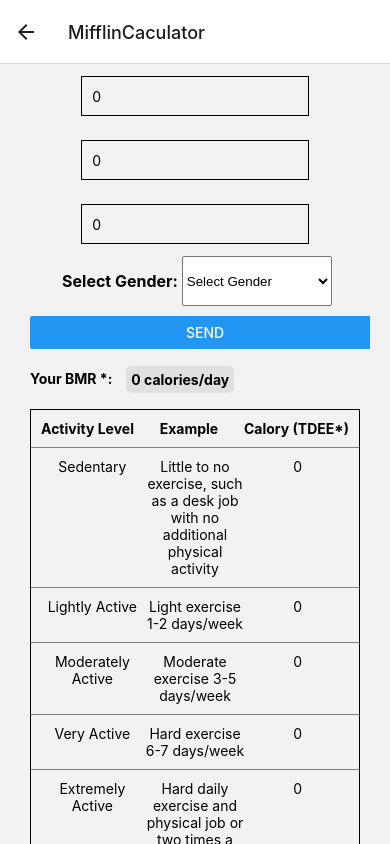
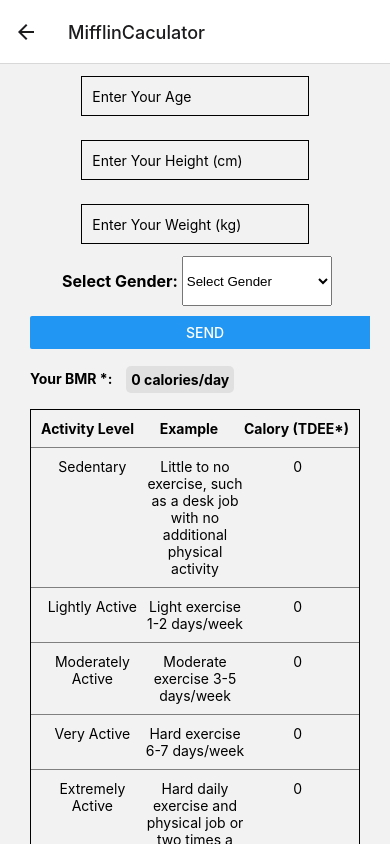
Before and after one commit to FengyanTina/NutritionCaculator, a React Native app: screen /MifflinCaculator in a window 390 px wide. Built offline with nearby package versions, Linux system fonts and the light colour scheme.

Commit message:
now reset working and validation working

```diff
--- a/App.tsx
+++ b/App.tsx
@@ -8,7 +8,7 @@ import MacronutrientsScreen from './screens/MacronutrientsScreen';
 import WeightManagerScreen from './screens/WeightManagerScreen';
 import IdealBodyWeightScreen from './screens/IdealBodyWeightScreen';
 import { HomeNavigationProvider } from './components/HomeNavigationContext';
-import { CalculationContext, CalculationProvider } from './components/CalculationContext';
+import { CalculationProvider } from './components/CalculationContext';
 import CalculateBMIScreen from './screens/CalculateBMIScreen';
 import MifflinCaculatorScreen from './screens/MifflinCaculator';
 
--- a/components/InputForm.tsx
+++ b/components/InputForm.tsx
@@ -11,39 +11,36 @@ import {
 import { Picker } from "@react-native-picker/picker";
 import { useCalculationContext } from "./CalculationContext";
 import { User, defaultUser } from "../models/UserInfor";
-  import { z } from 'zod';
-  import { Controller,  useForm } from "react-hook-form";
-  import { zodResolver } from '@hookform/resolvers/zod';
+import { z } from "zod";
+import { Controller, useForm } from "react-hook-form";
+import { zodResolver } from "@hookform/resolvers/zod";
+import React, { useEffect } from "react";
 
 const UserSchema: z.ZodType<User> = z.object({
+  age: z.coerce
+    .number({
+      required_error: "Du måste ange en giltigt vikt",
+      invalid_type_error: "Du måste ange ett riktigt num",
+    })
+    .positive({ message: "Åldern måste vara positivt." })
+    .int({ message: "Åldern måste vara ett heltal." }),
   weight: z.coerce
     .number({
-          required_error: 'Du måste ange en giltigt vikt',
-          invalid_type_error: 'Du måste ange ett riktigt num',
-        }).min(0, { message: 'Vikten måste filled in.' })
-      .positive({ message: 'Vikten måste vara positivt.' }) // Check for positive value
-
-        , // Check for non-negative value
+      required_error: "Du måste ange en giltigt vikt",
+      invalid_type_error: "Du måste ange ett riktigt num",
+    })
+    .min(0, { message: "Vikten måste vara positivt." })
+    .positive({ message: "Vikten måste vara positivt." }),
   height: z.coerce
     .number({
-          required_error: 'Du måste ange en giltigt vikt',
-          invalid_type_error: 'Du måste ange ett riktigt num',
+      required_error: "Du måste ange en giltigt vikt",
+      invalid_type_error: "Du måste ange ett riktigt num",
     })
-        .positive({ message: 'Höjden måste vara positivt.' }) // Check for positive value
-        .min(0, { message: 'Höjden måste vara positivt.' }), // Check for non-negative value
-      age: z.coerce
-        .number({
-            required_error: 'Du måste ange en giltigt vikt',
-            invalid_type_error: 'Du måste ange ett riktigt num',
-          })
-        .positive({ message: 'Åldern måste vara positivt.' }) // Check for positive value
-        .int({ message: 'Åldern måste vara ett heltal.' }),
-      selectedGender: z.union([z.literal('female'), z.literal('male')]).optional(), // Check for integer value
+    .positive({ message: "Höjden måste vara positivt." })
+    .min(0, { message: "Höjden måste vara positivt." }),
 
+  selectedGender: z.union([z.literal("female"), z.literal("male")]).optional(),
 });
-
-
-
 
 interface InputFormProps {
   inputsToShow: string[];
@@ -63,24 +60,20 @@ import {
   const {
     control,
     handleSubmit,
-      register,
     formState: { errors },
     setValue,
     getValues,
     reset,
+    clearErrors,
   } = useForm<User>({
      resolver: zodResolver(UserSchema),
-      defaultValues: defaultUser(),
+    defaultValues: defaultUser(
+    ),
   });
-    const handleInputChange = (field: keyof User, text: string | number) => {
-        setValue(field, text);
-      };
   const sendForm = handleSubmit((data) => {
-       console.log("sendForm", data);
-       console.log("Before reset:", getValues('weight'));
     onUserInput(data);
     reset();
-      console.log("After reset:", getValues('weight'));
+    clearErrors();
   });
 
   return (
@@ -92,42 +85,51 @@ import {
       >
         {inputsToShow.includes("basic") && (
           <View style={styles.inputContainer}>
-
-
+            <Controller
+              control={control}
+              render={({ field:{  onBlur, value ,onChange} }) => (
                 <TextInput
-                  {...register('age')}
-
                   style={styles.input}
+                  onBlur={onBlur}
                   placeholder="Enter Your Age"
+                value={value?.toString()}
+                  onChangeText={onChange}
                   keyboardType="numeric"
-                  onChangeText={(text) => handleInputChange('age', parseFloat(text))}
+                />
+              )}
+              name="age"
             />
             <Text style={styles.errorText}>{errors.age?.message}</Text>
-
-
-
+            <Controller
+              control={control}
+              render={({ field:{  onBlur, value ,onChange} }) => (
                 <TextInput
-                  {...register('weight')}
-
                   style={styles.input}
+                  onBlur={onBlur}
+                  placeholder="Enter Your Height (cm)"
+                value={value?.toString()}
+                  onChangeText={onChange}
+                  keyboardType="numeric"
+                />
+              )}
+              name="height"
+            />
+            <Text style={styles.errorText}>{errors.height?.message}</Text>
+            <Controller
+              control={control}
+              render={({ field:{  onBlur, value ,onChange} }) => (
+                <TextInput
+                  style={styles.input}
+                  onBlur={onBlur}
                   placeholder="Enter Your Weight (kg)"
+                value={value?.toString()}
+                  onChangeText={onChange}
                   keyboardType="numeric"
-                  onChangeText={(text) => handleInputChange('weight', parseFloat(text))}
-
+                />
+              )}
+              name="weight"
             />
             <Text style={styles.errorText}>{errors.weight?.message}</Text>
-
-
-
-                <TextInput
-                  {...register('height')}
-                  style={styles.input}
-                  placeholder="Enter Your Height (cm)"
-                  keyboardType="numeric"
-                  onChangeText={(text) => handleInputChange('height', parseFloat(text))}
-                />
-                <Text style={styles.errorText}>{errors.height?.message}</Text>
-
           </View>
         )}
       </TouchableWithoutFeedback>
@@ -137,8 +139,8 @@ import {
             name="selectedGender"
             control={control}
             defaultValue=""
-              rules={{ required: "Please select a gender." }} // Add a required rule
-              render={({ field: { onChange, onBlur, value } }) => (
+            rules={{ required: "Please select a gender." }}
+            render={({ field: { onChange,  value } }) => (
               <>
                 <Text style={styles.text}> Select Gender: </Text>
                 <Picker
--- a/models/UserInfor.ts
+++ b/models/UserInfor.ts
@@ -1,16 +1,16 @@
 export interface User {
-    age: number;
-    height: number;
-    weight: number;
+    age: number|undefined;
+    height: number|undefined;
+    weight: number|undefined;
    selectedGender?: string;
   }
 
 
   export function defaultUser(): User {
     return {
-      age: 0,
-      height: 0,
-      weight:0,
+      age: undefined,
+      height: undefined,
+      weight:undefined,
       selectedGender: "",
     };
   }
```
Lines whose indentation alone changed are shown as unchanged.
